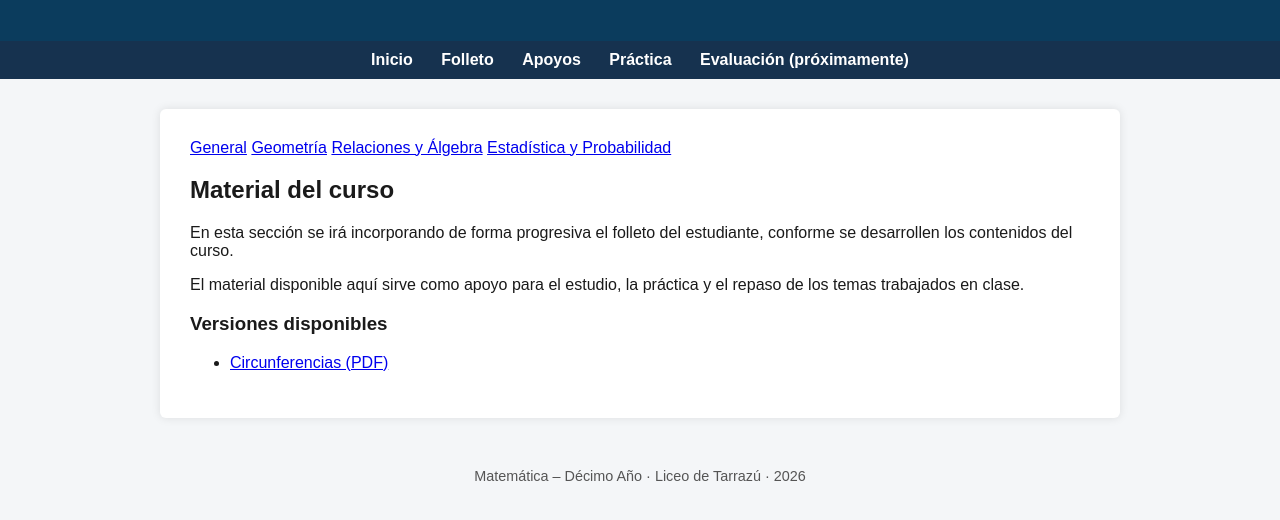
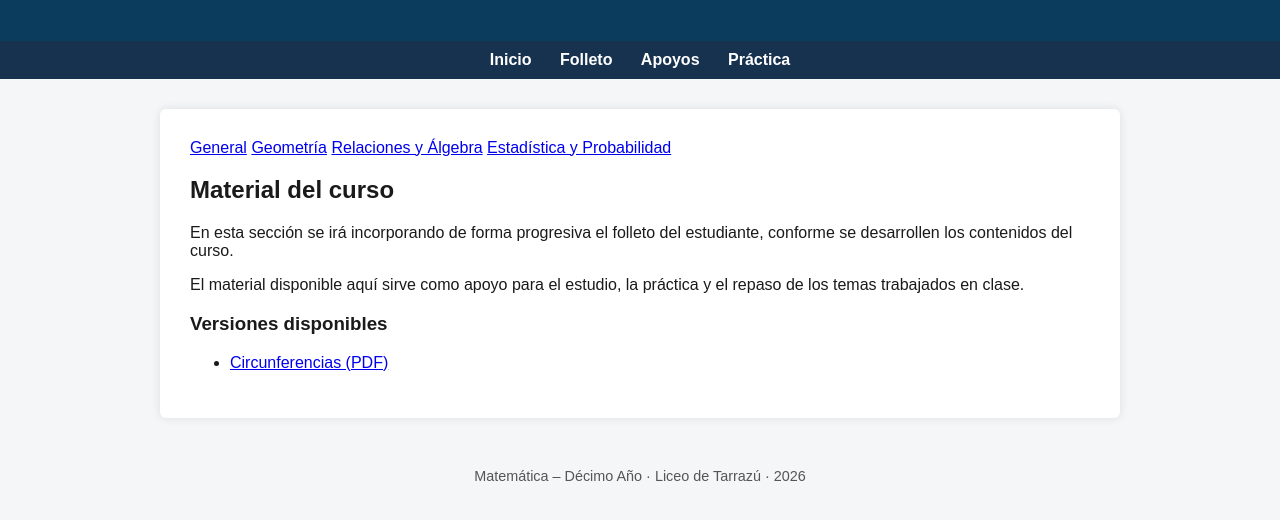
Before and after one commit to gamboamauricio284-hash/mate10-liceo-tarrazu-2026, a plain HTML site: page folleto.html in a window 1280 px wide. Shown: the part 178-698 px from the top of the page. Drawn offline with Linux system fonts and the light colour scheme.

Commit message:
Remove placeholder link for evaluation section

```diff
--- a/folleto.html
+++ b/folleto.html
@@ -61,7 +61,7 @@
   <a href="folleto.html">Folleto</a>
   <a href="apoyos.html">Apoyos</a>
   <a href="practica.html">Práctica</a>
- <a href="#">Evaluación (próximamente)</a>
+
 </nav>
 
 <main>
```
